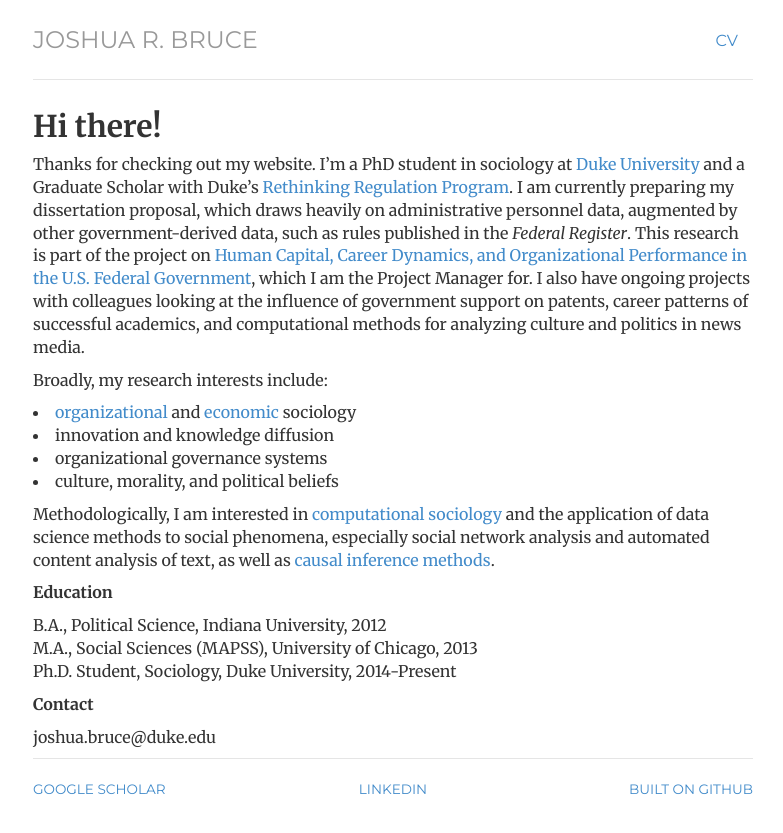
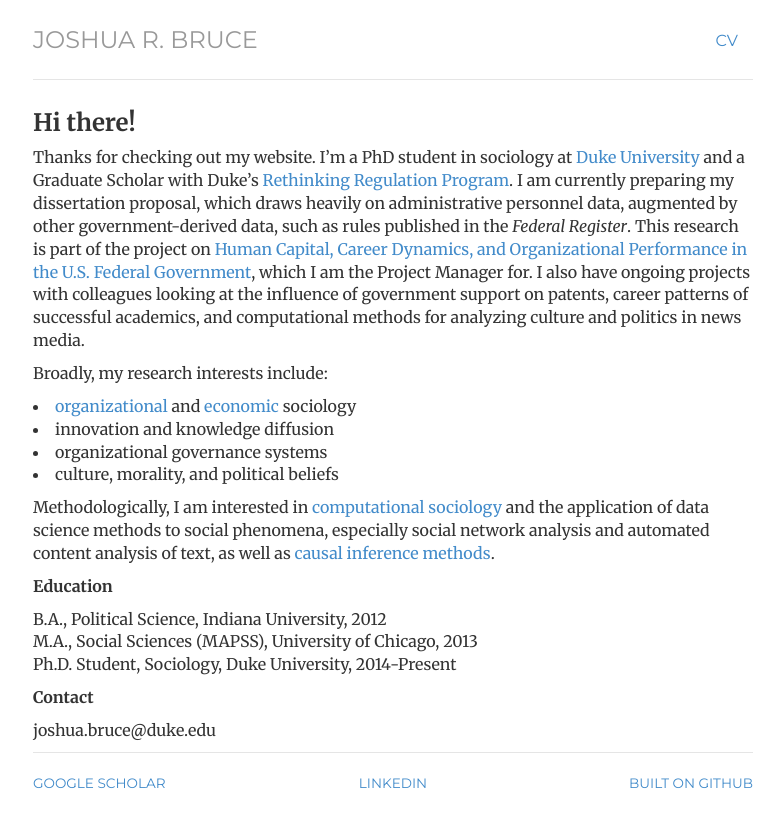
Before and after one commit to joshuarbruce/joshuarbruce.github.io, a Jekyll site: the page built from index.html, in a window 1280 px wide. Shown: the top 833 px of the page, without its empty margins (247-1030 px from the left). Built offline with Jekyll 4.4.1, drawn with Linux system fonts in a browser that asks for light colours.

```diff
--- a/index.html
+++ b/index.html
@@ -3,7 +3,7 @@ layout: default
 title: joshuarbruce.github.io
 ---
 <div class="blurb">
-	<h2>Hi there!</h2>
+	<h3>Hi there!</h3>
 	<p>Thanks for checking out my website. I’m a PhD student in sociology at <a href="http://sociology.duke.edu/" target="_blank">Duke University</a> and a Graduate Scholar with Duke’s <a href="http://kenan.ethics.duke.edu/regulation/" target="_blank">Rethinking Regulation Program</a>. I am currently preparing my dissertation proposal, which draws heavily on administrative personnel data, augmented by other government-derived data, such as rules published in the <i>Federal Register</i>. This research is part of the project on <a href="https://ssri.duke.edu/projects/human-capital-career-dynamics-and-organizational-performance-us-federal-government" target="_blank">Human Capital, Career Dynamics, and Organizational Performance in the U.S. Federal Government</a>, which I am the Project Manager for. I also have ongoing projects with colleagues looking at the influence of government support on patents, career patterns of successful academics, and computational methods for analyzing culture and politics in news media.</p>
 	<p>Broadly, my research interests include:
 		<li><a href="http://www.annualreviews.org/doi/pdf/10.1146/annurev.soc.30.012703.110644" target="_blank">organizational</a> and <a href="https://www.aeaweb.org/issues/13" target="_blank">economic</a> sociology</li>
```
